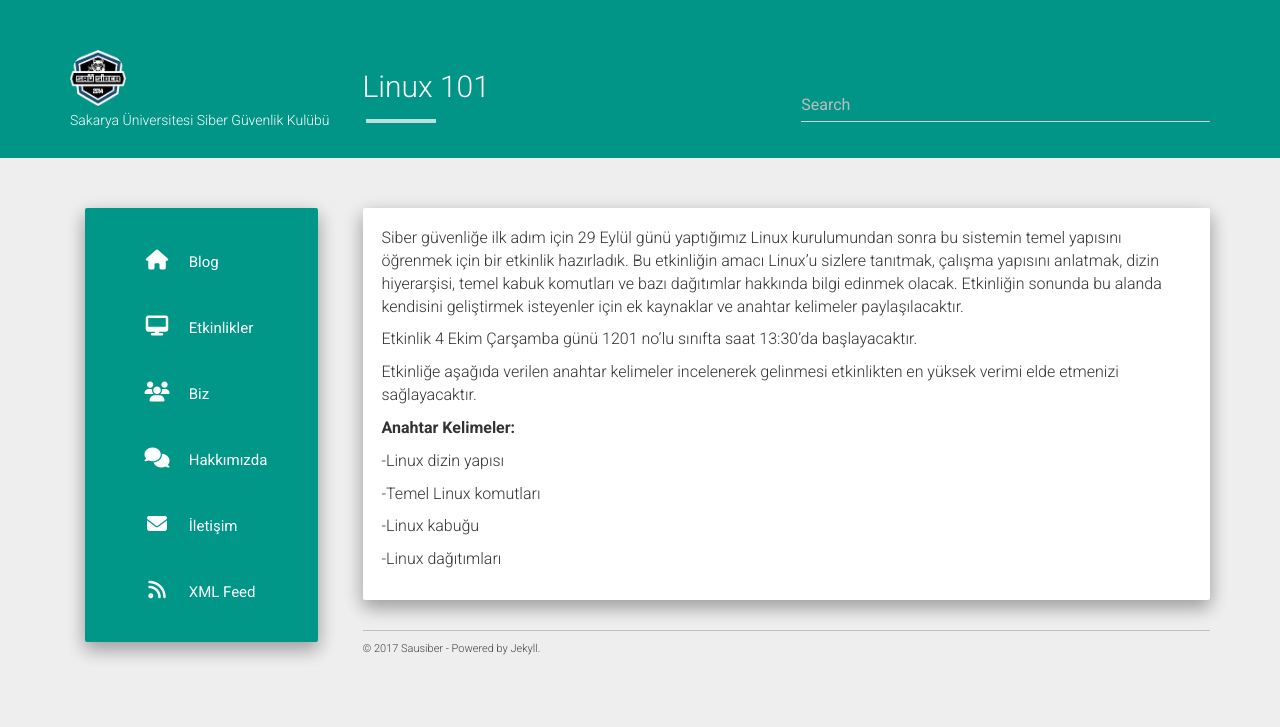
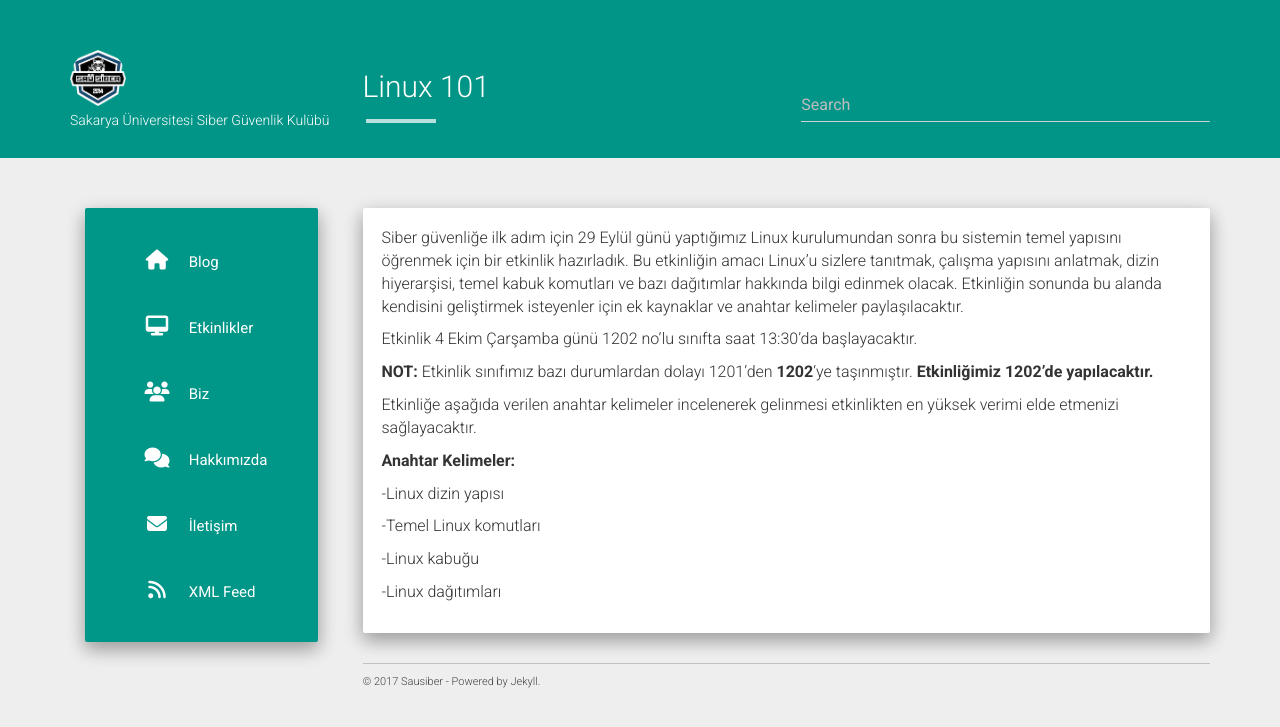
Before and after one commit to sausiber/old-website, a Jekyll site: the page built from static/projects/linuxbaslangic.md, in a window 1280 px wide. Shown: the top 727 px of the page. Built offline with Jekyll 4.4.1, drawn with Linux system fonts in a browser that asks for light colours; nearby versions of some CDN libraries.

Commit message:
Sınıf değişikliği
Sınıf değişikliği

```diff
--- a/static/projects/linuxbaslangic.md
+++ b/static/projects/linuxbaslangic.md
@@ -6,7 +6,9 @@
 
 Siber güvenliğe ilk adım için 29 Eylül günü yaptığımız Linux kurulumundan sonra bu sistemin temel yapısını öğrenmek için bir etkinlik hazırladık. Bu etkinliğin amacı Linux'u sizlere tanıtmak, çalışma yapısını anlatmak, dizin hiyerarşisi, temel kabuk komutları ve bazı dağıtımlar hakkında bilgi edinmek olacak. Etkinliğin sonunda bu alanda kendisini geliştirmek isteyenler için ek kaynaklar ve anahtar kelimeler paylaşılacaktır.
 
-Etkinlik 4 Ekim Çarşamba günü 1201 no'lu sınıfta saat 13:30'da başlayacaktır.
+Etkinlik 4 Ekim Çarşamba günü 1202 no'lu sınıfta saat 13:30'da başlayacaktır.
+
+<strong>NOT:</strong> Etkinlik sınıfımız bazı durumlardan dolayı 1201'den <strong>1202</strong>'ye taşınmıştır. <strong>Etkinliğimiz 1202'de yapılacaktır.</strong>
 
 Etkinliğe aşağıda verilen anahtar kelimeler incelenerek gelinmesi etkinlikten en yüksek verimi elde etmenizi sağlayacaktır.
 
```
